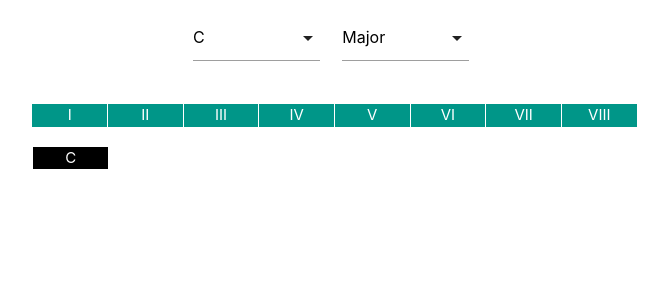
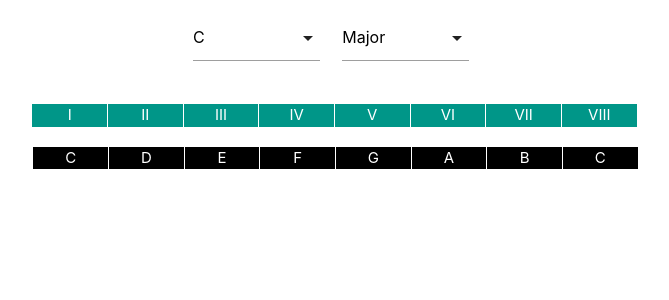
Before and after one commit to rafaelllanes/music_scales, a Vue app in the folder vue-js/: page / in a window 1280 px wide. Shown: the top 300 px of the page, without its empty margins (309-978 px from the left). Built offline with nearby package versions, Linux system fonts and the light colour scheme.

Commit message:
Major/Minor Select elemnt/control is hooked up

```diff
--- a/vue-js/src/App.vue
+++ b/vue-js/src/App.vue
@@ -24,9 +24,13 @@
       <div class="col s1 teal white-text center-align mrg">VII</div>
       <div class="col s1 teal white-text center-align">VIII</div>
     </div>
-    <div id="scale" class="row">
+    <div id="scale" class="row" v-if="scaleType === 'Major'">
       <div id="spacer" class="col s2 white white-text center-align mrg"></div>
-      <div class="col s1 black white-text center-align mrg">C</div>
+      <div class="col s1 black white-text center-align mrg" v-for="(note, index) in displayMajorScale" v-bind:key="index">{{ note }}</div>
+    </div>
+    <div id="scale" class="row" v-if="scaleType === 'Minor'">
+      <div id="spacer" class="col s2 white white-text center-align mrg"></div>
+      <div class="col s1 black white-text center-align mrg" v-for="(note, index) in displayMinorScale" v-bind:key="index">{{ note }}</div>
     </div>
   </div>
 </template>
@@ -46,9 +50,16 @@ export default {
       startAt: 0,
     }
   },
-  methods: {
-    displayScale: function() {
-      return null
+  computed: {
+    displayMajorScale: function() {
+      return this.majorSteps.map(note => {
+        return this.allNotes[note < 12 ? note : note - 12];
+      })
+    },
+    displayMinorScale: function() {
+      return this.minorSteps.map(note => {
+        return this.allNotes[note < 12 ? note : note - 12]
+      })
     }
   }
 }
```
